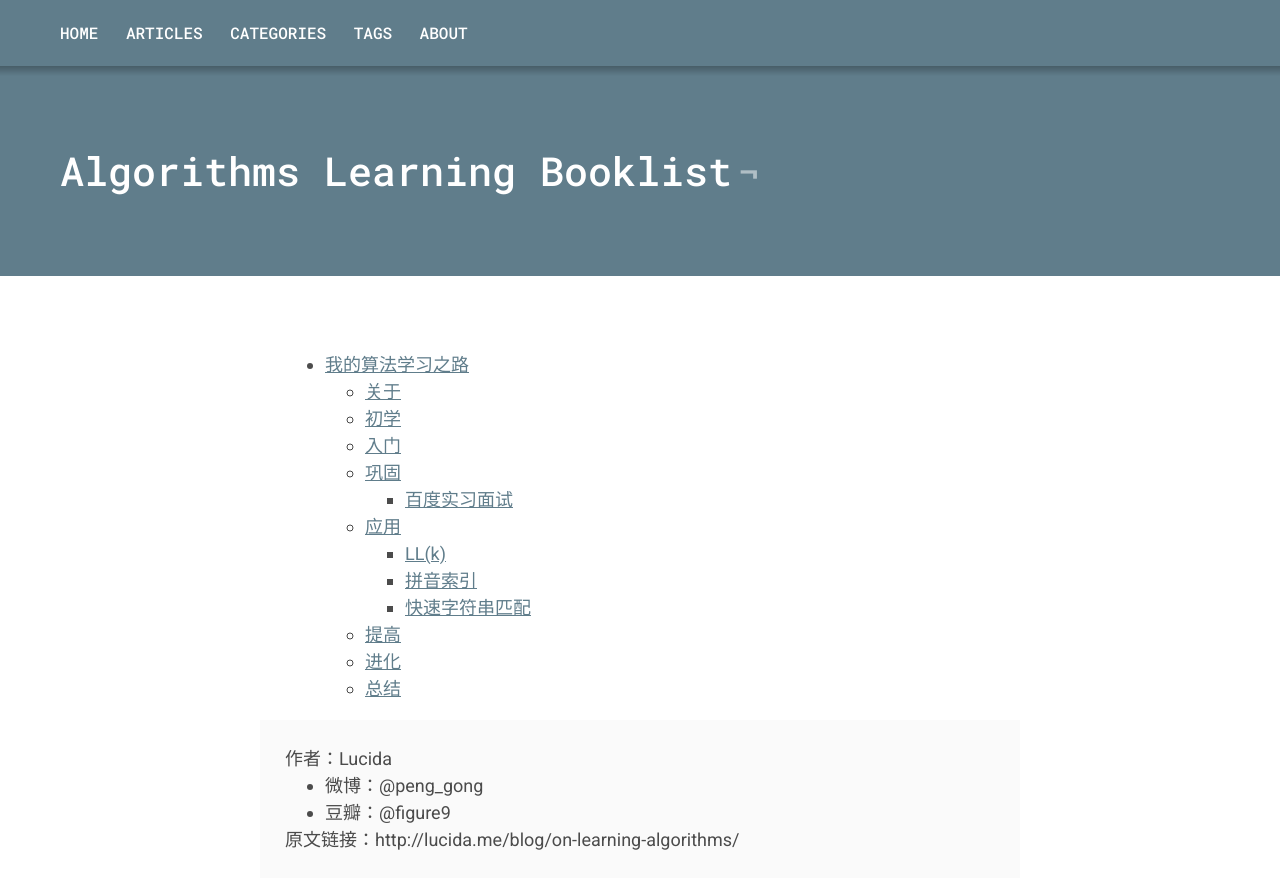
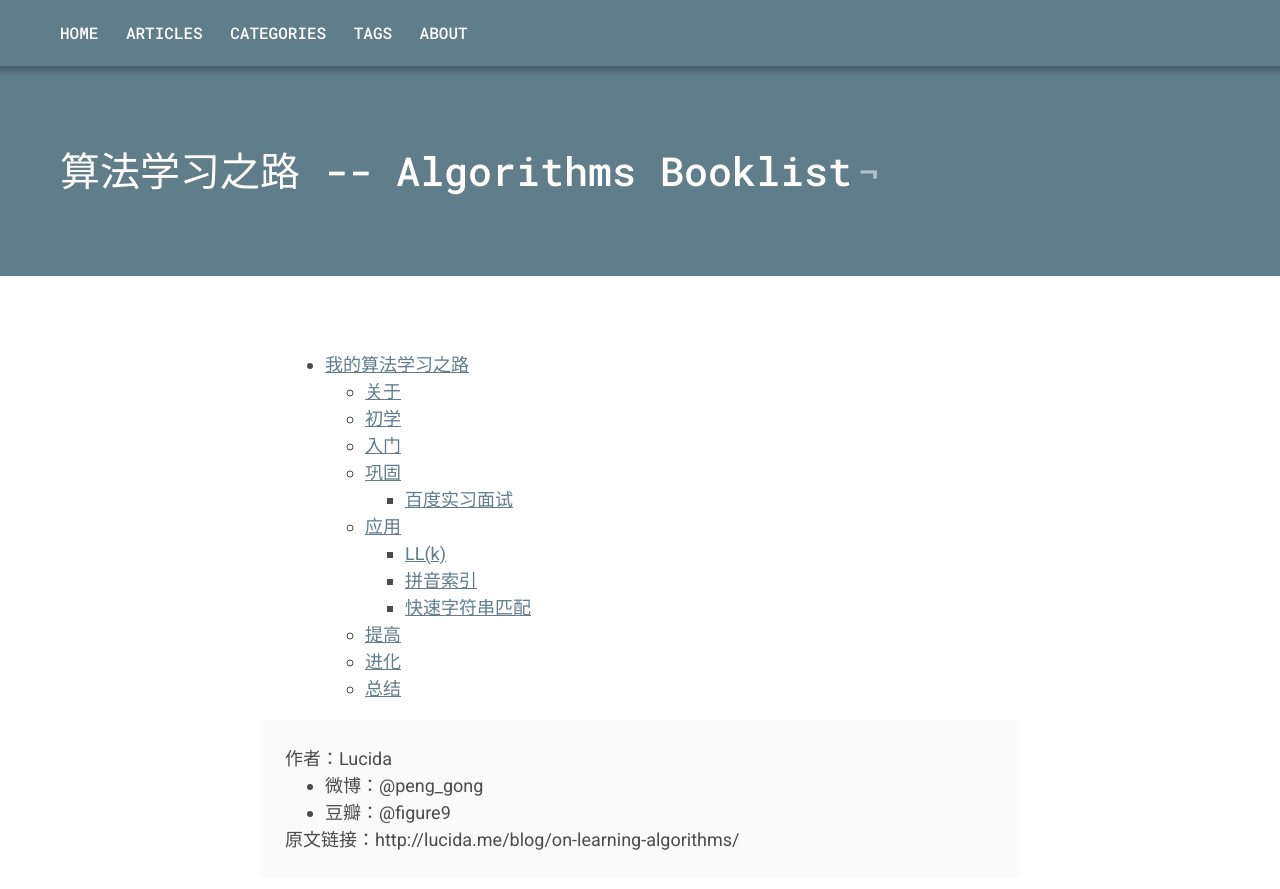
Before and after one commit to ishbguy/ishbguy.github.io, a Jekyll site: the page built from _posts/2017-07-24-Algorithms-Learning-Booklist.md, in a window 1280 px wide and 900 px high. Shown: the top 889 px of the window. Built offline with Jekyll 4.4.1, drawn with Linux system fonts in a browser that asks for light colours.

Commit message:
Add Chinese title.

```diff
--- a/_posts/2017-07-24-Algorithms-Learning-Booklist.md
+++ b/_posts/2017-07-24-Algorithms-Learning-Booklist.md
@@ -1,6 +1,6 @@
 ---
 layout: post
-title: "Algorithms Learning Booklist"
+title: "算法学习之路 -- Algorithms Booklist"
 date: 2017-07-24 22:09:45 +0800
 categories: Booklist Reference
 tags: Algorithms
```
